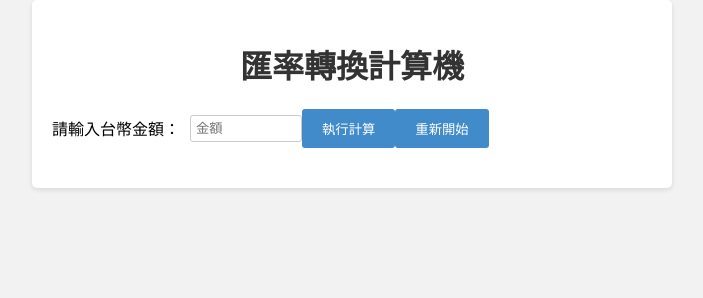
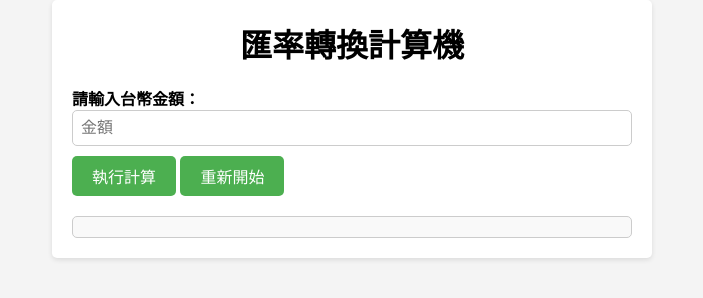
Before and after one commit to 110403539/110403539, a plain HTML site: page index.html in a window 1280 px wide. Shown: the whole page, without its empty margins (288-991 px from the left). Drawn offline with Linux system fonts and the light colour scheme.

Commit message:
Update styles.css

```diff
--- a/styles.css
+++ b/styles.css
@@ -1,8 +1,13 @@
+/* Reset default browser styles */
+* {
+  margin: 0;
+  padding: 0;
+  box-sizing: border-box;
+}
+
 body {
   font-family: Arial, sans-serif;
-    background-color: #f2f2f2;
-    margin: 0;
-    padding: 0;
+  background-color: #f4f4f4;
 }
 
 .container {
@@ -15,45 +20,50 @@ body {
 }
 
 h1 {
-    color: #333;
   text-align: center;
+  margin-bottom: 20px;
 }
 
 .converter {
   margin-bottom: 20px;
-    display: flex;
-    align-items: center;
 }
 
 .converter label {
-    margin-right: 10px;
+  font-weight: bold;
 }
 
 .converter input[type="number"] {
-    width: 100px;
-    padding: 5px;
+  width: 100%;
+  padding: 8px;
   border: 1px solid #ccc;
-    border-radius: 3px;
+  border-radius: 5px;
+  font-size: 16px;
 }
 
 .converter button {
-    padding: 10px 20px;
-    background-color: #428bca;
+  margin-top: 10px;
+  padding: 8px 20px;
+  background-color: #4CAF50;
   color: #fff;
   border: none;
-    border-radius: 3px;
+  border-radius: 5px;
+  font-size: 16px;
   cursor: pointer;
 }
 
 .converter button:hover {
-    background-color: #3071a9;
+  background-color: #45a049;
 }
 
 #result {
   margin-top: 20px;
-    text-align: center;
+  padding: 10px;
+  background-color: #f9f9f9;
+  border: 1px solid #ccc;
+  border-radius: 5px;
+  font-size: 16px;
 }
 
 #result p {
-    margin: 5px 0;
+  margin-bottom: 10px;
 }
```
Lines whose indentation alone changed are shown as unchanged.
